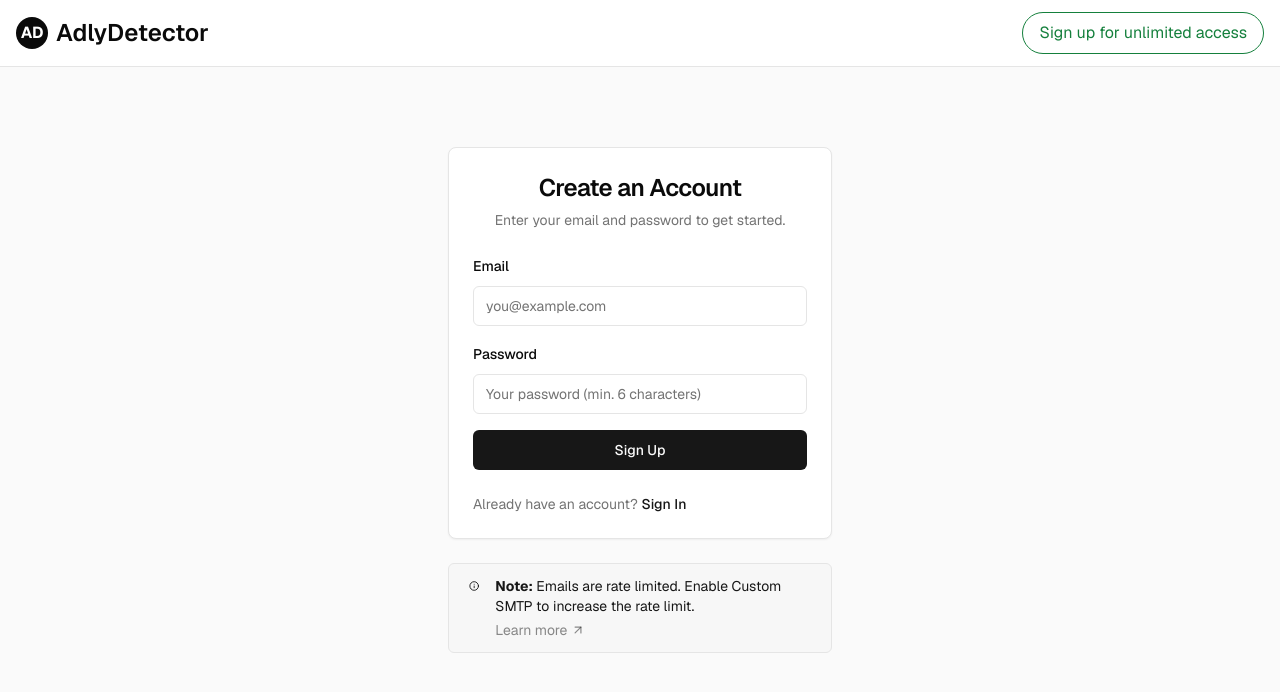
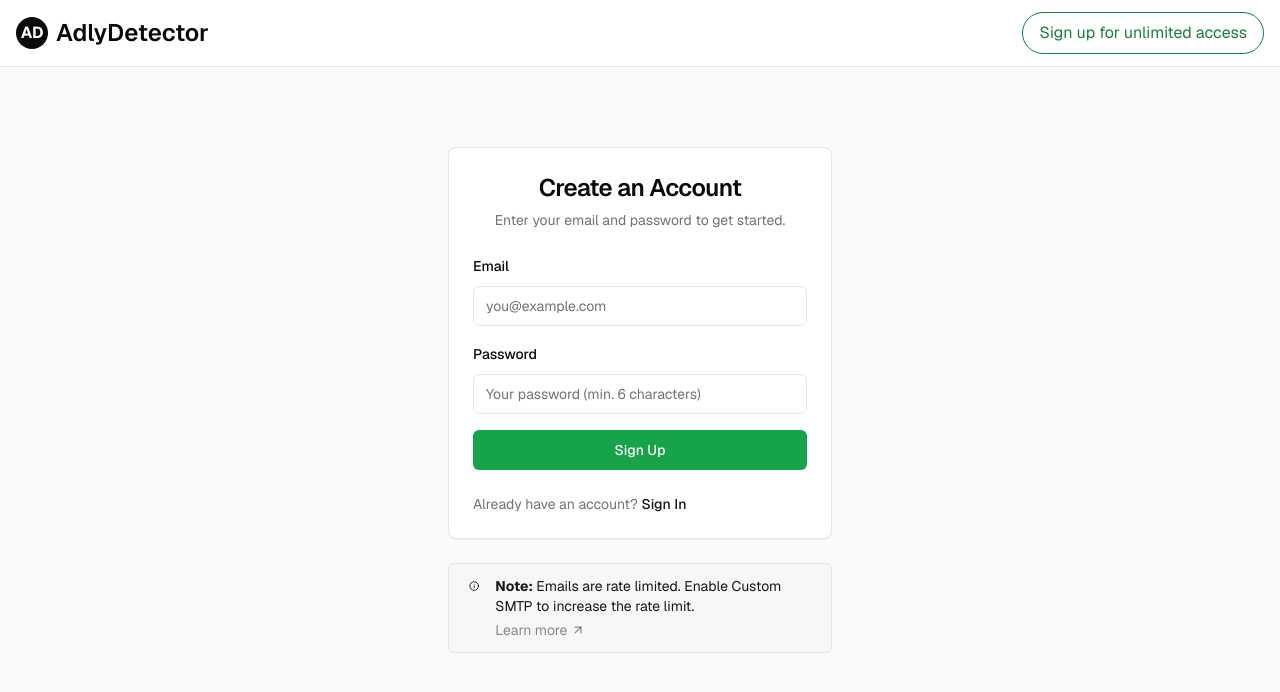
Before and after one commit to arshia93/my-content-detector, a Next.js app: page /sign-up in a window 1280 px wide. Shown: the top 692 px of the page. Built offline with nearby package versions, Linux system fonts and the light colour scheme; no server answers.

Commit message:
Aligned sign in / up buttons

```diff
--- a/app/(auth-pages)/sign-in/page.tsx
+++ b/app/(auth-pages)/sign-in/page.tsx
@@ -53,7 +53,11 @@
               {searchParams.content}
             </p>
           )}
-          <Button type="submit" formAction={signInAction} className="w-full">
+          <Button
+            type="submit"
+            formAction={signInAction}
+            className="w-full bg-green-600 hover:bg-green-700 text-white"
+          >
             Sign In
           </Button>
         </form>
--- a/app/(auth-pages)/sign-up/page.tsx
+++ b/app/(auth-pages)/sign-up/page.tsx
@@ -67,7 +67,11 @@
                 {searchParams.content}
               </p>
             )}
-            <Button type="submit" formAction={signUpAction} className="w-full">
+            <Button
+              type="submit"
+              formAction={signUpAction}
+              className="w-full bg-green-600 hover:bg-green-700 text-white"
+            >
               Sign Up
             </Button>
           </form>
```
